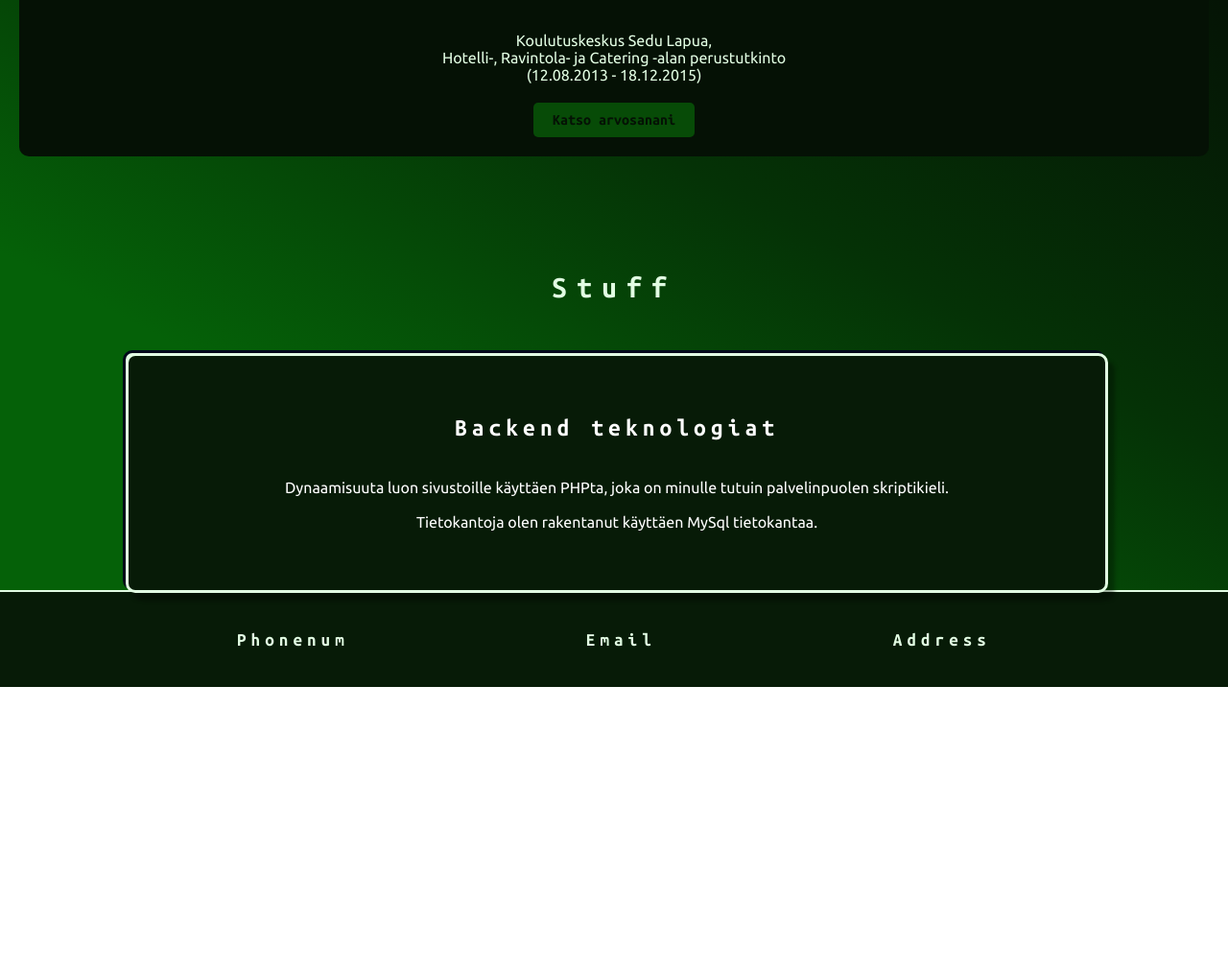
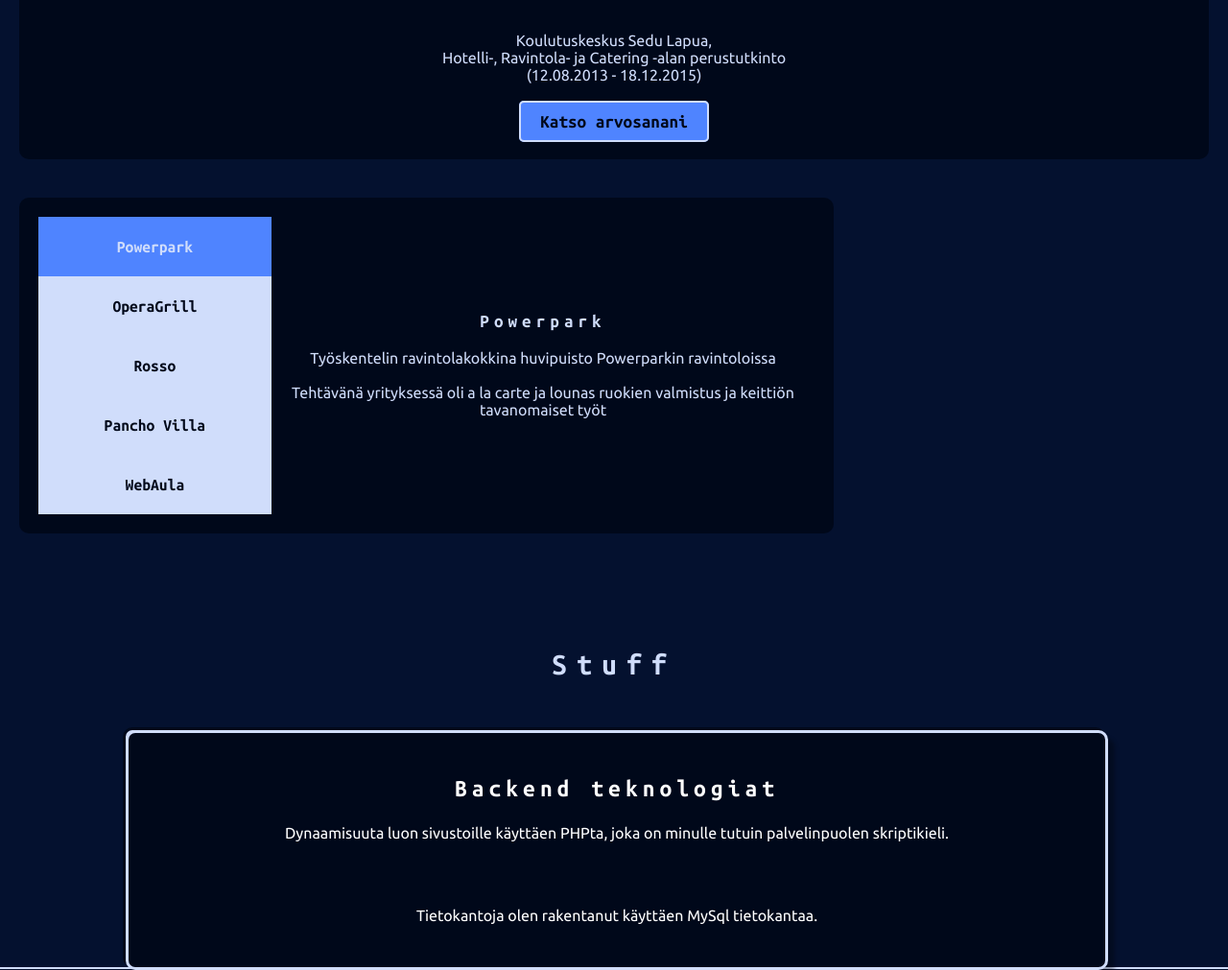
Before and after one commit to WebVahvero/Portfolio, a plain HTML site: page index.html in a window 1280 px wide. Shown: the part 1101-2112 px from the top of the page at 96% size. Before the commit the page ends 1817 px from the top, so only its background shows below. Drawn offline with nearby package versions, Linux system fonts and the light colour scheme.

Commit message:
First commit

```diff
--- a/index.html
+++ b/index.html
@@ -9,6 +9,7 @@
     <script src="https://ajax.googleapis.com/ajax/libs/jquery/3.5.1/jquery.min.js"></script>
     <script src="mobileMenu.js"></script>
     <script src="typewriter.js" defer></script>
+    <script src="tab.js" defer></script>
 </head>
 <body onload="typeWriter()">
     <header>
@@ -90,6 +91,45 @@
                         <a class="btn" href="#" target="_blank">Katso arvosanani</a>
                     </button>
                 </article>
+                <div class="workTab">
+                    <div class="tab">
+                        <button class="tablinks" onclick="openWork(event, 'Powerpark')" id="defaultOpen">Powerpark</button>
+                        <button class="tablinks" onclick="openWork(event, 'OperaGrill')">OperaGrill</button>
+                        <button class="tablinks" onclick="openWork(event, 'Rosso')">Rosso</button>
+                        <button class="tablinks" onclick="openWork(event, 'Pancho')">Pancho Villa</button>
+                        <button class="tablinks" onclick="openWork(event, 'WebAula')">WebAula</button>
+                    </div>
+                    <div id="Powerpark" class="tabcontent">
+                        <h5>Powerpark</h5>
+                        <p>Työskentelin ravintolakokkina huvipuisto Powerparkin ravintoloissa</p>
+                        <br>
+                        <p>Tehtävänä yrityksessä oli a la carte ja lounas ruokien valmistus ja keittiön tavanomaiset työt</p>
+                    </div>
+                    <div id="OperaGrill" class="tabcontent">
+                        <h5>OperaGrill</h5>
+                        <p>Työskentelin Savolinnan OperaGrillissä kahtena kesänä vuosina 2017 ja 2018</p>
+                        <br>
+                        <p>Tehtävänä yrityksessä oli a la carte annosten valmistaminen ja keittiön tavanomaiset työt</p>
+                    </div>
+                    <div id="Rosso" class="tabcontent">
+                        <h5>Rosso</h5>
+                        <p>Työskentelin yrityksessä määräaikaisena työntekijänä vuosina 2017, 2018 ja 2019</p>
+                        <br>
+                        <p>Tehtävänä yrityksessä oli a la carte annosten valmistaminen ja keittiön tavanomaiset työt</p>
+                    </div>
+                    <div id="Pancho" class="tabcontent">
+                        <h5>Pancho Villa</h5>
+                        <p>Olin töissä Pancho Villassa alkuvuoden ja kesän 2021</p>
+                        <br>
+                        <p>Tehtävänä yrityksessä oli annosten kuten hampurilaisten ja meksikolaistyylisten annosten valmistaminen ja keittiön tavanomaiset työt</p>
+                    </div>
+                    <div id="WebAula" class="tabcontent">
+                        <h5>WebAula</h5>
+                        <p>Työharjoittelijana WebAulalla 13.9.2021 - 17.2.2022</p>
+                        <br>
+                        <p>Ensimmäinen IT-alan työ. Tehtävänä yrityksessä Wordpress sivustojen rakentaminen asiakas yrityksille</p>
+                    </div>
+                </div>
             </div>
         </section>
         <section id="skills" class="skills">
@@ -112,14 +152,9 @@
                       </div>
                       <div class="front-box">
                         <h4>Backend teknologiat</h4>
-                        <p>
-                          Dynaamisuuta luon sivustoille käyttäen
-                          PHPta, joka on minulle tutuin palvelinpuolen skriptikieli.
-                          <br>
-                          <br>
-                          Tietokantoja olen rakentanut käyttäen
-                          MySql tietokantaa.
-                        </p>
+                        <p>Dynaamisuuta luon sivustoille käyttäen PHPta, joka on minulle tutuin palvelinpuolen skriptikieli.</p>
+                        <br>
+                        <p>Tietokantoja olen rakentanut käyttäen MySql tietokantaa.</p>
                       </div>
                     </div>
                   </div>
--- a/style.css
+++ b/style.css
@@ -21,10 +21,10 @@ h1, h2, h3, h4, h5, h6, a, button {
 
 /* COLORS */
 :root {
-    --primary-color: #071b07;
-    --high-contrast-primary-color: #e2fde3;
-    --secondary-color: #051105;
-    --third-color: #074b07;
+    --primary-color: #04112F;
+    --high-contrast-primary-color: #D0DDFB;
+    --secondary-color: #00081A;
+    --third-color: #4f84ff;
 }
 
 /* BUTTON */
@@ -37,21 +37,22 @@ a.btn {
     padding: 10px 20px;
     border: none;
     background-color: var(--third-color);
-    font-size: 1rem;
+    font-size: 1.2rem;
     font-weight: bold;
     transition: 200ms;
     color: var(--secondary-color);
     pointer-events: fill;
     border-radius: 5px;
-  }
+    border: 2px solid var(--high-contrast-primary-color);
+}
 
-  a.btn:hover,
-  a.btn:focus {
+a.btn:hover,
+a.btn:focus {
     box-shadow: 5px 5px var(--high-contrast-primary-color);
     color: var(--high-contrast-primary-color);
     transition: 500ms;
     text-shadow: 2px 2px #000000;
-  }
+}
 
 /* PAGE LAYOUT*/
 body {
@@ -146,7 +147,7 @@ main {
     grid-area: main;
     margin-top: 50px;
     background: rgb(5,20,5);
-    background: linear-gradient(208deg, rgba(5,20,5,1) 45%, rgba(5,50,6,1) 65%, rgba(5,97,8,1) 85%);
+    background: var(--primary-color);
 }
 
 /* HERO SECTION */
@@ -154,7 +155,7 @@ main {
     display: flex;
     justify-content: center;
     align-items: center;
-    background-image: linear-gradient(0deg, rgba(5, 20, 5, 0.3), rgba(5, 20, 5, 0.3)), url(img/IMG_20210602_000547.jpg );
+    background-image: linear-gradient(0deg, rgba(0, 8, 26, 0.3), rgba(0, 8, 26, 0.3)), url(img/IMG_20210602_000547.jpg );
     background-position: center;
     background-repeat: no-repeat;
     background-size: cover;
@@ -239,6 +240,71 @@ article {
     text-align: center;
 }
 
+.workTab {
+    display: inline-flex;
+    justify-content: center;
+    align-items: center;
+    flex-direction: row;
+    background-color: var(--secondary-color);
+    padding: 20px;
+    border-radius: 10px;
+    margin: 20px;
+    text-align: center;
+    height: 100%;
+}
+
+/* Style the tab */
+.tab {
+    background-color: var(--secondary-color);
+    width: 30%;
+    height: 100%;
+
+}
+
+  /* Style the buttons inside the tab */
+.tab button {
+    display: block;
+    background-color: var(--high-contrast-primary-color);
+    color: var(--secondary-color);
+    padding: 22px 10px;
+    width: 100%;
+    border: none;
+    outline: none;
+    text-align: left;
+    cursor: pointer;
+    transition: 0.3s;
+    font-size: 1.1rem;
+    font-weight: 700;
+    text-align: center;
+}
+
+/* Change background color of buttons on hover */
+.tab button:hover {
+    background-color: var(--third-color);
+}
+
+/* Create an active/current "tab button" class */
+.tab button.active {
+    background-color: var(--third-color);
+    color: var(--high-contrast-primary-color);
+}
+
+/* Style the tab content */
+.tabcontent {
+    display: inline-flex;
+    flex-direction: column;
+    align-items: center;
+    justify-content: space-between;
+    padding: 0px 12px;
+    width: 70%;
+    border-left: none;
+    height: 100%;
+}
+
+.tabcontent h5 {
+    margin-bottom: 20px;
+}
+
 /* SKILLS SECTION */
 .skills {
     display: flex;
@@ -311,7 +377,7 @@ h3 {
   .front-box {
     width: 80vw;
     height: 250px;
-    background-color: var(--primary-color);
+    background-color: var(--secondary-color);
     border-radius: 10px;
     padding: 20px 40px;
     color: white;
--- /dev/null
+++ b/tab.js
@@ -0,0 +1,16 @@
+function openWork(evt, cityName) {
+    var i, tabcontent, tablinks;
+    tabcontent = document.getElementsByClassName("tabcontent");
+    for (i = 0; i < tabcontent.length; i++) {
+      tabcontent[i].style.display = "none";
+    }
+    tablinks = document.getElementsByClassName("tablinks");
+    for (i = 0; i < tablinks.length; i++) {
+      tablinks[i].className = tablinks[i].className.replace(" active", "");
+    }
+    document.getElementById(cityName).style.display = "block";
+    evt.currentTarget.className += " active";
+}
+
+  // Get the element with id="defaultOpen" and click on it
+document.getElementById("defaultOpen").click();
```
